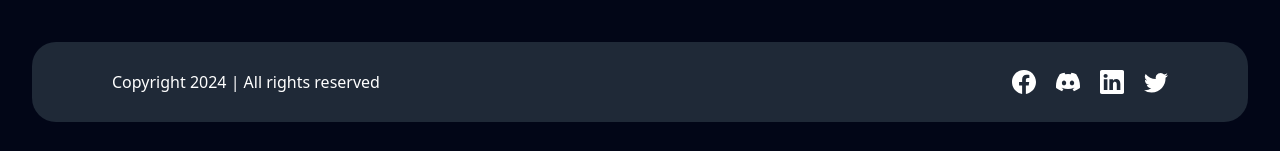
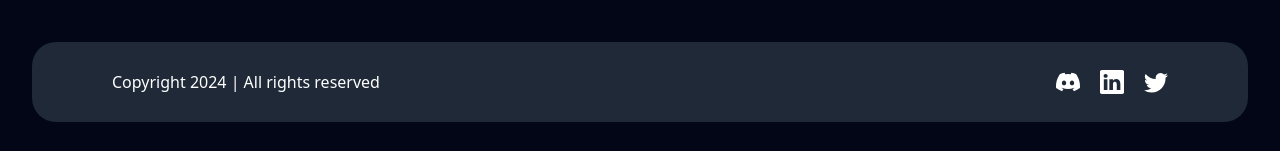
Before and after one commit to ShivanshuRag/Fronted_lms, a React (Vite) app: page / in a window 1280 px wide. Shown: the part 710-861 px from the top of the page. Built offline with nearby package versions, Linux system fonts and the light colour scheme.

Commit message:
remove facebook icon

```diff
--- a/src/Components/Footer.jsx
+++ b/src/Components/Footer.jsx
@@ -1,4 +1,4 @@
-import { BsDiscord, BsFacebook, BsLinkedin, BsTwitter} from 'react-icons/bs';
+import { BsDiscord,  BsLinkedin, BsTwitter} from 'react-icons/bs';
 
 function Footer(){
 
@@ -12,10 +12,7 @@ function Footer(){
             Copyright {Year} | All rights reserved
          </section>
         <section className='flex items-center justify-center gap-5 text-2xl text-white'>
-            <a className='hover:text-yellow-500 transition-all ease-in-out duration-300'>
-                <BsFacebook/>
 
-            </a>
 
             <a
             //  href="https://discord.com/channels/@me"
```
